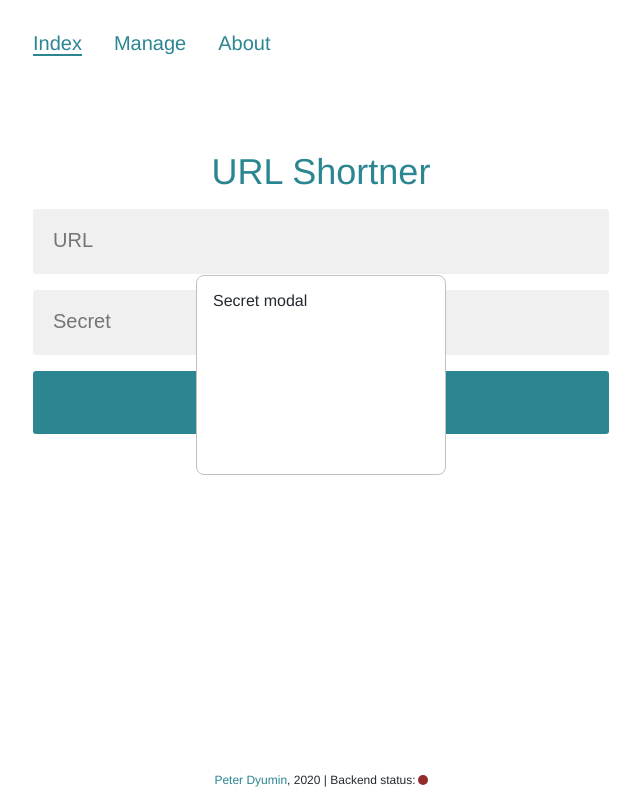
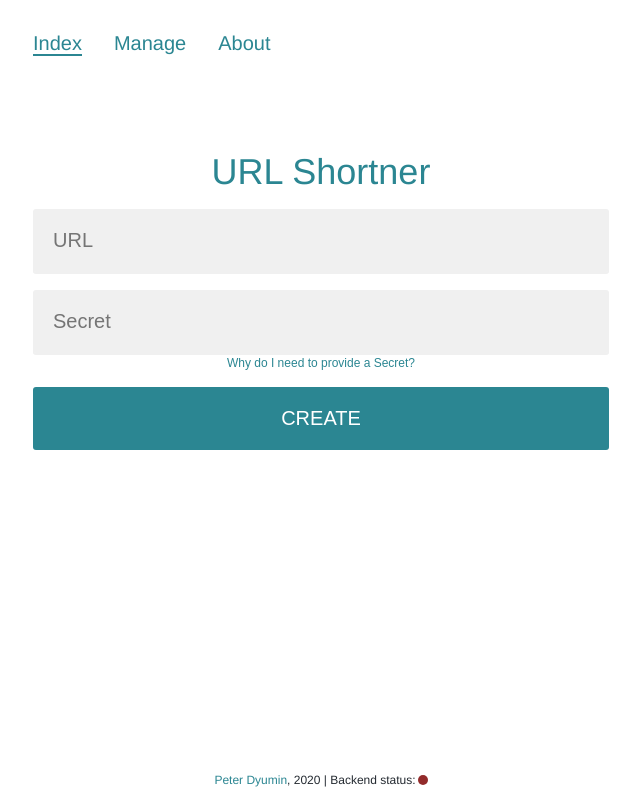
Before and after one commit to peterdee/vue-url-shortner, a Vue app: page / in a window 1280 px wide. Shown: the whole page, without its empty margins (319-959 px from the left). Built offline with nearby package versions, Linux system fonts and the light colour scheme; no server answers.

Commit message:
Add Secret modal styles

```diff
--- a/src/App.css
+++ b/src/App.css
@@ -35,6 +35,9 @@ body, html {
   background-color: white;
   color: rgb(36, 42, 49);
 }
+button, button:focus {
+  outline: none;
+}
 
 .noselect {
   box-sizing: border-box;
@@ -53,6 +56,9 @@ body, html {
 }
 .justify-content-center {
   justify-content: center;
+}
+.justify-content-space-between {
+  justify-content: space-between;
 }
 .justify-content-start {
   justify-content: flex-start;
--- a/src/pages/Index/components/IndexForm.vue
+++ b/src/pages/Index/components/IndexForm.vue
@@ -21,6 +21,15 @@
         :value="secret"
         @input="handleInput"
       />
+    </div>
+    <div class="flex justify-content-center">
+      <button
+        class="button-show-secret"
+        type="button"
+        @click="$emit('handle-secret-modal')"
+      >
+        Why do I need to provide a Secret?
+      </button>
     </div>
     <button
       class="margin-top pointer create-button"
@@ -70,6 +79,16 @@ export default {
 </script>
 
 <style scoped>
+.button-show-secret {
+  background-color: transparent;
+  border: none;
+  color:rgb(43, 134, 146);
+  font-size: 12px;
+  font-weight: 200;
+}
+.button-show-secret:hover {
+  text-decoration: underline;
+}
 .create-button {
   background-color: rgb(43, 134, 146);
   border: none;
--- a/src/pages/Index/components/SecretModal.vue
+++ b/src/pages/Index/components/SecretModal.vue
@@ -1,10 +1,28 @@
 <template>
-  <div
-    v-if="show"
-    class="modal"
-  >
-    Secret modal
-  </div>
+  <transition name="fade">
+    <div v-if="show">
+      <div
+        class="background"
+        @click="$emit('handle-secret-modal')"
+      />
+      <div class="flex direction-column justify-content-space-between align-items-center modal">
+        <p>
+          A <span
+            class="marked"
+          >Secret</span> allows you to delete the created link later on the <a
+            href="/manage"
+          >Manage</a> page.
+        </p>
+        <button
+          class="margin-top pointer button-close"
+          type="button"
+          @click="$emit('handle-secret-modal')"
+        >
+          OK
+        </button>
+      </div>
+    </div>
+  </transition>
 </template>
 
 <script>
@@ -20,15 +38,50 @@ export default {
 </script>
 
 <style scoped>
+.background {
+  background-color: black;
+  height: 100vh;
+  left: 0;
+  opacity: 0.5;
+  position: fixed;
+  top: 0;
+  width: 100%;
+  z-index: 10;
+}
 .modal {
   background-color: white;
-  border: 1px solid silver;
-  border-radius: 8px;
+  border-radius: 15px;
+  height: 160px;
+  left: calc(50% - 175px);
+  padding: 24px;
   position: fixed;
-  top: calc(50% - 125px);
-  left: calc(50% - 125px);
-  min-width: 250px;
-  min-height: 200px;
-  padding: 16px;
+  top: calc(50% - 120px);
+  width: 350px;
+  z-index: 11;
+}
+.marked {
+  background-color:rgb(225, 225, 225);
+  border-radius: 5px;
+  padding: 2px 5px;
+}
+.button-close {
+  background-color: rgb(43, 134, 146);
+  border: none;
+  border-radius: 3px;
+  color: white;
+  font-size: 16px;
+  padding: 8px 0;
+  transition: background-color 250ms ease-in-out;
+  width: 100px;
+}
+.button-close:hover {
+  background-color: rgb(99, 220, 236);
+  transition: background-color 250ms ease-in-out;
+}
+.fade-enter-active, .fade-leave-active {
+  transition: opacity .3s;
+}
+.fade-enter, .fade-leave-to {
+  opacity: 0;
 }
 </style>
--- a/src/pages/Index/index.vue
+++ b/src/pages/Index/index.vue
@@ -1,6 +1,9 @@
 <template>
   <div class="flex direction-column index">
-    <SecretModal :show="showSecretModal" />
+    <SecretModal
+      :show="showSecretModal"
+      @handle-secret-modal="handleSecretModal"
+    />
     <div class="noselect text-center title">
       URL Shortner
     </div>
@@ -12,6 +15,7 @@
       :url="url"
       :URLStatus="URLStatus"
       @handle-form="handleForm"
+      @handle-secret-modal="handleSecretModal"
     />
     <ErrorMessage
       :isLoading="isLoading"
@@ -40,8 +44,8 @@ export default {
       isLoading: false,
       secret: '',
       secretStatus: 'active',
-      showLinkModal: false,
-      showSecretModal: true,
+      showLinkModal: true,
+      showSecretModal: false,
       url: '',
       URLStatus: 'active',
     };
@@ -108,8 +112,16 @@ export default {
       const { target: { name = '', value = '' } = {} } = event;
       if (name === 'secret') this.secretStatus = 'active';
       if (name === 'url') this.URLStatus = 'active';
+      this.error = '';
       return this[name] = value;
     },
+    /**
+     * Toggle the modal for the Secret input
+     * @returns {void}
+     */
+    handleSecretModal() {
+      return this.showSecretModal = !this.showSecretModal;
+    }
   },
   name: 'Index',
 };
@@ -117,6 +129,7 @@ export default {
 
 <style scoped>
 .index {
+  min-height: 500px;
   padding: 16px;
 }
 .title {
```
